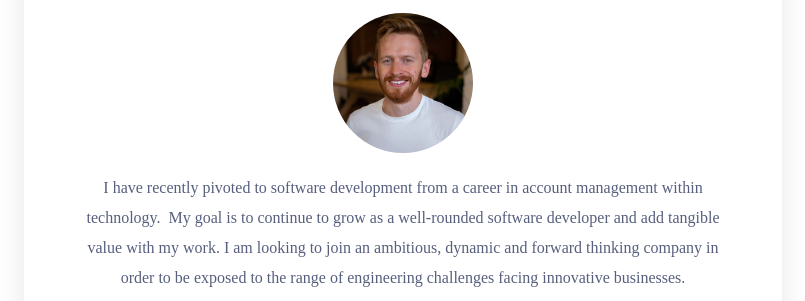
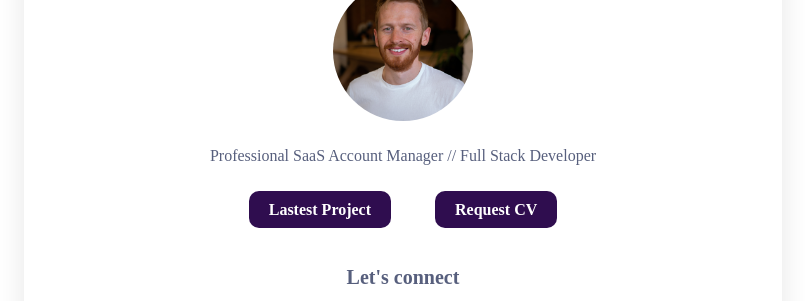
Before and after one commit to Alan1010010/profile, a plain HTML site: page index.html in a window 1280 px wide. Shown: the part 145-446 px from the top of the page, without its empty margins (237-1042 px from the left). Drawn offline with Linux system fonts and the light colour scheme.

Commit message:
change structure & text

```diff
--- a/style.css
+++ b/home.css
@@ -2,7 +2,6 @@
   height: 140px;
   width: 140px;
 }
-
 
 .img_cirlce {
   border-radius: 50%;
@@ -32,6 +31,13 @@ h2 {
   color: #575F7D;
 }
 
+
+.content-wrap {
+  text-align: center;
+  height: 100vh;
+  background-image: url(../images/background-grad.png)
+  padding-top: 40px;
+}
 .container{
   width: 80vw;
 }
@@ -44,7 +50,6 @@ h2 {
  padding-bottom: 40px;
  padding-top: 25px;
  margin-bottom: 25px;
- margin-top: 40px;
  width: 60%;
  text-align: center;
 }
@@ -70,10 +75,6 @@ h2 {
 
 .connect-header {
   padding-top: 30px;
-}
-
-.text-center {
-  text-align: center;
 }
 
 .list-inline > li {
--- a/index.html
+++ b/index.html
@@ -5,18 +5,18 @@
   <title>| Alan |</title>
   <meta charset="utf-8">
   <script src="https://kit.fontawesome.com/ee0292d1d6.js"></script>
-  <link rel="stylesheet" href="style.css">
+  <link rel="stylesheet" href="home.css">
   <link href="https://fonts.googleapis.com/css?family=Source+Sans+Pro:400,600,700,900&display=swap" rel="stylesheet">
   <meta name="viewport" content="width=device-width, initial-scale=1">
 </head>
 
 <body>
-  <div class="text-center">
+  <div class="content-wrap">
     <div class="card-main">
       <h1> Alan Quinn</h1>
       <img class="profile_pic  img_cirlce" src="images/prof_pic.jpg" alt="Picture of Alan's face">
       <div class="blurb-container">
-        <p>I have recently pivoted to software development from a career in account management within technology.  My goal is to continue to grow as a well-rounded software developer and add tangible value with my work. I am looking to join an ambitious, dynamic and forward thinking company in order to be exposed to the range of engineering challenges facing innovative businesses.</p>
+        <p>Professional SaaS Account Manager // Full Stack Developer</p>
         <a class="btn-blue" href="http://www.home-jungle.xyz/" target="_blank"><strong>Lastest Project</strong></a>
         <a class="btn-blue request" href="mailto:alancquinn2@gmail.com" target="_blank"><strong>Request CV</strong></a>
       </div>
```
Also changed, not shown: 3 other files.
